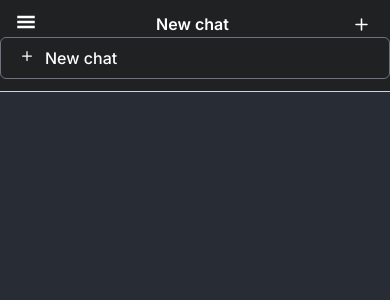
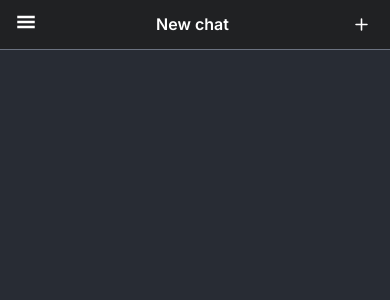
Before and after one commit to gracebir/chatgpt-clone, a React (Vite) app in the folder client/: page / in a window 390 px wide. Shown: the top 300 px of the page. Built offline with nearby package versions, Linux system fonts and the light colour scheme.

Commit message:
sidebar modbile fix

```diff
--- a/client/src/components/Sidebar.jsx
+++ b/client/src/components/Sidebar.jsx
@@ -5,7 +5,7 @@ import { BsPlus, } from 'react-icons/bs'
 function Sidebar() {
     const [isOpen, setisOpen] = useState(false)
     return (
-        <aside className='bg-[#202123] lg:w-[226px] lg:h-screen w-full sticky h-auto py-3 text-white border-b lg:border-none border-gray-300 lg:px-4 px-0'>
+        <aside className='bg-[#202123] lg:w-[226px] lg:h-screen w-full sticky top-0 h-auto py-3 text-white border-b lg:border-none border-gray-500 lg:px-4 px-0'>
             <div className='flex lg:hidden w-full justify-between px-4'>
                 <span onClick={() => setisOpen(true)}>
                     <GiHamburgerMenu size={20} />
@@ -26,7 +26,7 @@ function Sidebar() {
                 </button>
             </div>
             {/* button for desktop view */}
-            <button className='flex gap-2 py-2 w-full px-4 border border-gray-500 rounded-md'>
+            <button className='lg:flex hidden gap-2 py-2 w-full px-4 border border-gray-500 rounded-md'>
                 <span><BsPlus size={20} /></span><span className='text-base font-medium'>New chat</span>
             </button>
         </aside>
```
